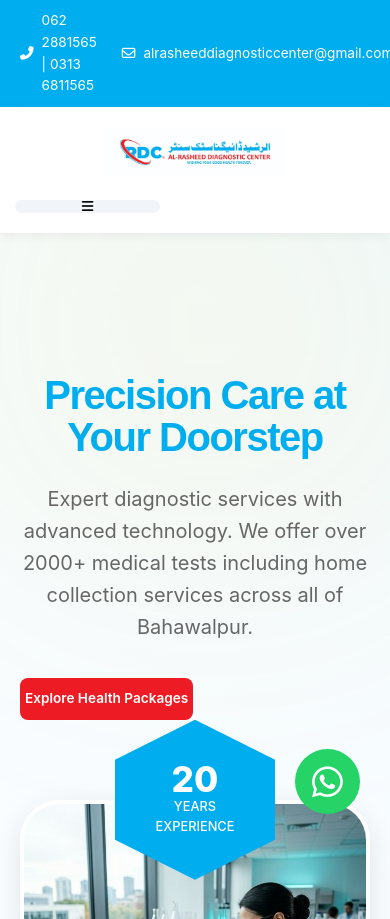
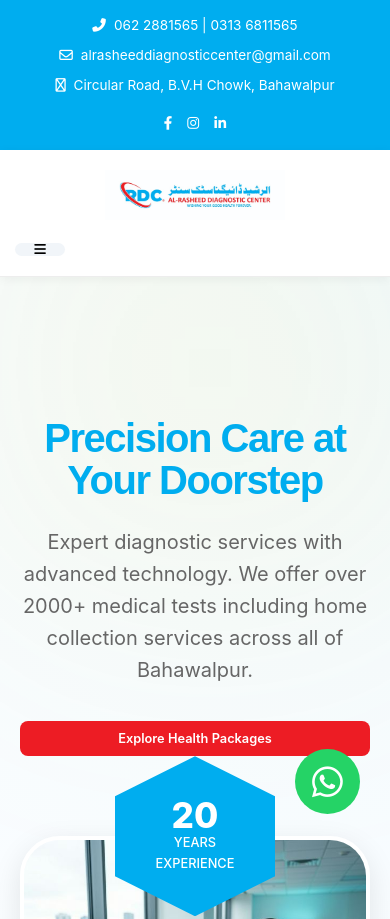
Before and after one commit to farooq9092/rdc_lab, a plain HTML site: page index.html in a window 390 px wide. Shown: the top 919 px of the page. Drawn offline with Linux system fonts and the light colour scheme; no server answers.

Commit message:
Update style.css

```diff
--- a/style.css
+++ b/style.css
@@ -237,61 +237,58 @@
   padding: 12px 20px;
 }
 
-/* --- Mobile Header Overhaul --- */
+/* --- Mobile Overhaul --- */
 @media (max-width: 900px) {
-  .header {
-    padding: 10px 0;
-  }
-
-  .nav-menu {
-    display: none !important;
-  }
+  .top-bar { padding: 15px 10px; }
+  .top-bar-flex { flex-direction: column; gap: 12px; }
+  .top-contacts { flex-direction: column; align-items: center; gap: 8px; text-align: center; font-size: 0.85rem; }
+  .top-contacts span { justify-content: center; }
+  .top-socials { justify-content: center; margin-top: 5px; }
+
+  .header { padding: 10px 0; }
+  .nav-menu { display: none !important; }
 
   .header-flex {
     flex-direction: column;
     gap: 15px;
+    align-items: center;
   }
 
   .nav-btns {
     width: 100%;
-    display: grid;
-    grid-template-columns: 1fr 1fr 50px; /* Two big buttons + Menu toggle */
+    display: flex;
+    justify-content: space-between;
     gap: 8px;
   }
 
   .nav-btns .btn {
-    width: 100%;
-    font-size: 0.85rem;
+    flex: 1;
+    display: flex;
+    flex-direction: column;
+    align-items: center;
+    justify-content: center;
+    font-size: 0.8rem;
     padding: 10px 5px;
     border-radius: 8px;
-  }
-
-  .nav-btns .btn i {
-    display: block;
-    font-size: 1.2rem;
-    margin-bottom: 2px;
-  }
-
-  .nav-btns .btn span {
-    display: block !important;
-    font-size: 0.75rem;
-    font-weight: 700;
-  }
+    text-align: center;
+    white-space: normal; /* Handle long text */
+    line-height: 1.2;
+  }
+
+  .nav-btns .btn i { display: block; font-size: 1.2rem; margin-bottom: 4px; }
+  .nav-btns .btn span { display: block !important; font-size: 0.75rem; font-weight: 700; }
 
   .menu-toggle {
     display: flex !important;
     align-items: center;
     justify-content: center;
-    height: 100%;
+    width: 50px;
     background: #f1f5f9;
     border-radius: 8px;
   }
 
-  .logo img {
-    height: 50px;
-  }
-}
-
+  .logo img { height: 50px; }
+}
 /* --- Gallery Stylish Frames --- */
 .gallery-grid {
     display: grid;
@@ -1463,6 +1460,7 @@
 
 @media (max-width: 768px) {
   .testimonial-slider-container { padding: 0 10px; }
+  .testimonial-card { padding: 30px 15px; }
   .slider-btn { display: none; }
 }
 
```
